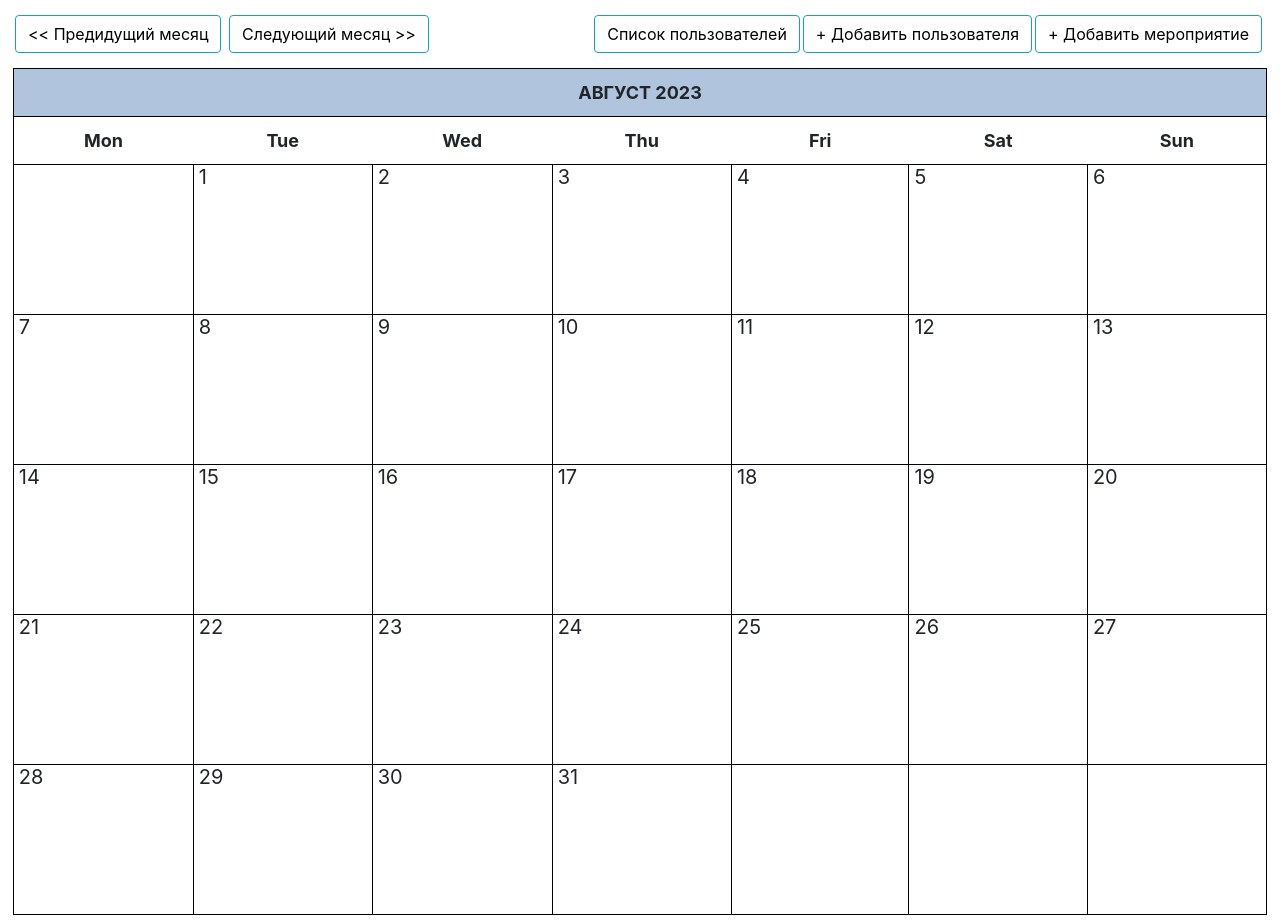
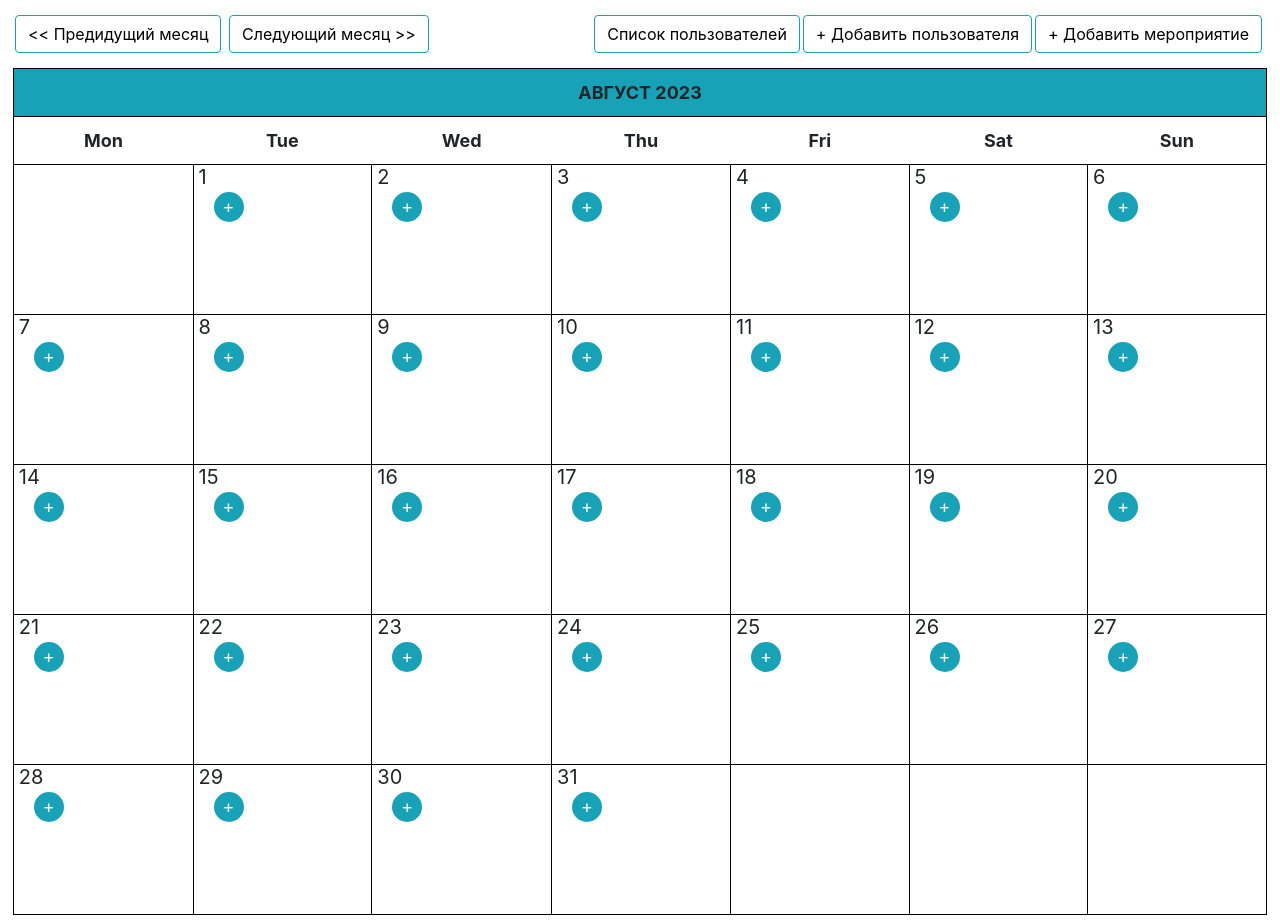
Before and after one commit to OlegEgoism/django_Calendar, a Django app: page / in a window 1280 px wide. Run offline with Django 3.2, Linux system fonts and the light colour scheme; data that the repository does not hold is empty; parts of the project's set-up code (start-up, migrations or seed data) failed here and were passed over; some libraries are stand-ins or nearby versions.

Commit message:
Сделал отображение + как кнопки на календаре

```diff
--- a/django-calendar/cal/forms.py
+++ b/django-calendar/cal/forms.py
@@ -20,4 +20,4 @@ class EventForm(ModelForm):
 class UserForm(ModelForm):
     class Meta:
         model = User
-        fields = 'name', 'color',
+        fields = 'name',
--- a/django-calendar/cal/static/cal/css/styles.css
+++ b/django-calendar/cal/static/cal/css/styles.css
@@ -116,7 +116,7 @@
 
 .month {
   font-size: 30px;
-  background: LightSteelBlue;
+  background: #17a2b8;
 }
 
 .date {
@@ -136,3 +136,23 @@ a {
   font-size: 12px;
   color: rgb(255, 0, 106);
 }
+
+.add-event-link {
+    display: inline-block;
+    text-decoration: none;
+}
+
+.circle-button {
+    width: 30px;
+    height: 30px;
+    border-radius: 50%;
+    background-color: #17a2b8;
+    color: white;
+    text-align: center;
+    line-height: 30px;
+    font-size: 18px;
+}
+
+a:hover {
+  text-decoration: none;
+}
--- a/django-calendar/cal/templates/cal/user_list.html
+++ b/django-calendar/cal/templates/cal/user_list.html
@@ -13,7 +13,7 @@
         <strong>{{ letter }}</strong>
         {% for user in users_with_event_count|dictsort:"name" %}
             {% if user.name.0|upper == letter %}
-                    <a class="btn-info btn_user" href="{% url 'cal:user_detail' user.id %}">
+                <a class="btn-info btn_user" href="{% url 'cal:user_detail' user.id %}" style="background-color: {{ user.color }};">
                     {{ user.name }} <br>
                     - всего мероприятий: {{ user.event_count }} шт. <br>
                 </a>
--- a/django-calendar/cal/utils.py
+++ b/django-calendar/cal/utils.py
@@ -1,4 +1,7 @@
 from calendar import HTMLCalendar
+
+from django.urls import reverse
+
 from .models import Event
 
 
@@ -13,8 +16,9 @@ class Calendar(HTMLCalendar):
         d = ''
         for event in events_per_day:
             d += f'{event.get_html_url}'
-
         if day != 0:
+            add_event_url = reverse('cal:event_new') + f'?date={self.year}-{self.month:02d}-{day:02d}'
+            d += f'<a href="{add_event_url}" class="add-event-link"><div class="circle-button">+</div></a>'
             return f"<td><span class='date'>{day}</span><ul> {d} </ul></td>"
         return '<td></td>'
 
--- a/django-calendar/djangocalendar/settings.py
+++ b/django-calendar/djangocalendar/settings.py
@@ -39,6 +39,9 @@ INSTALLED_APPS = [
     'django.contrib.staticfiles',
     'cal',
     'colorfield',
+
+    'rangefilter',
+    'admin_auto_filters',
 ]
 
 MIDDLEWARE = [
```
Also changed, not shown: django-calendar/cal/admin.py (+18 -3 lines), django-calendar/requirements.txt (added, +8 -0 lines). Lines whose indentation alone changed are shown as unchanged.
